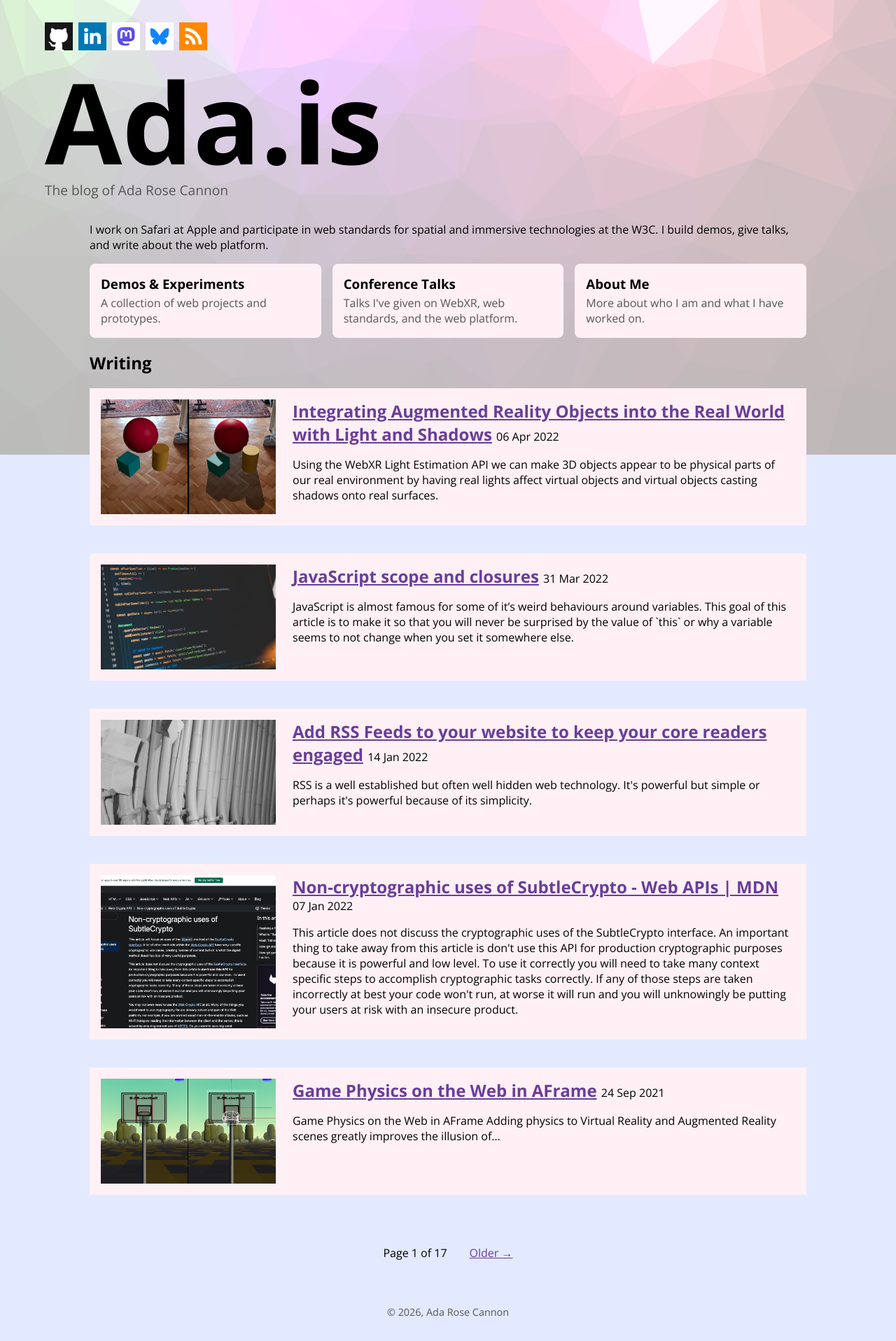
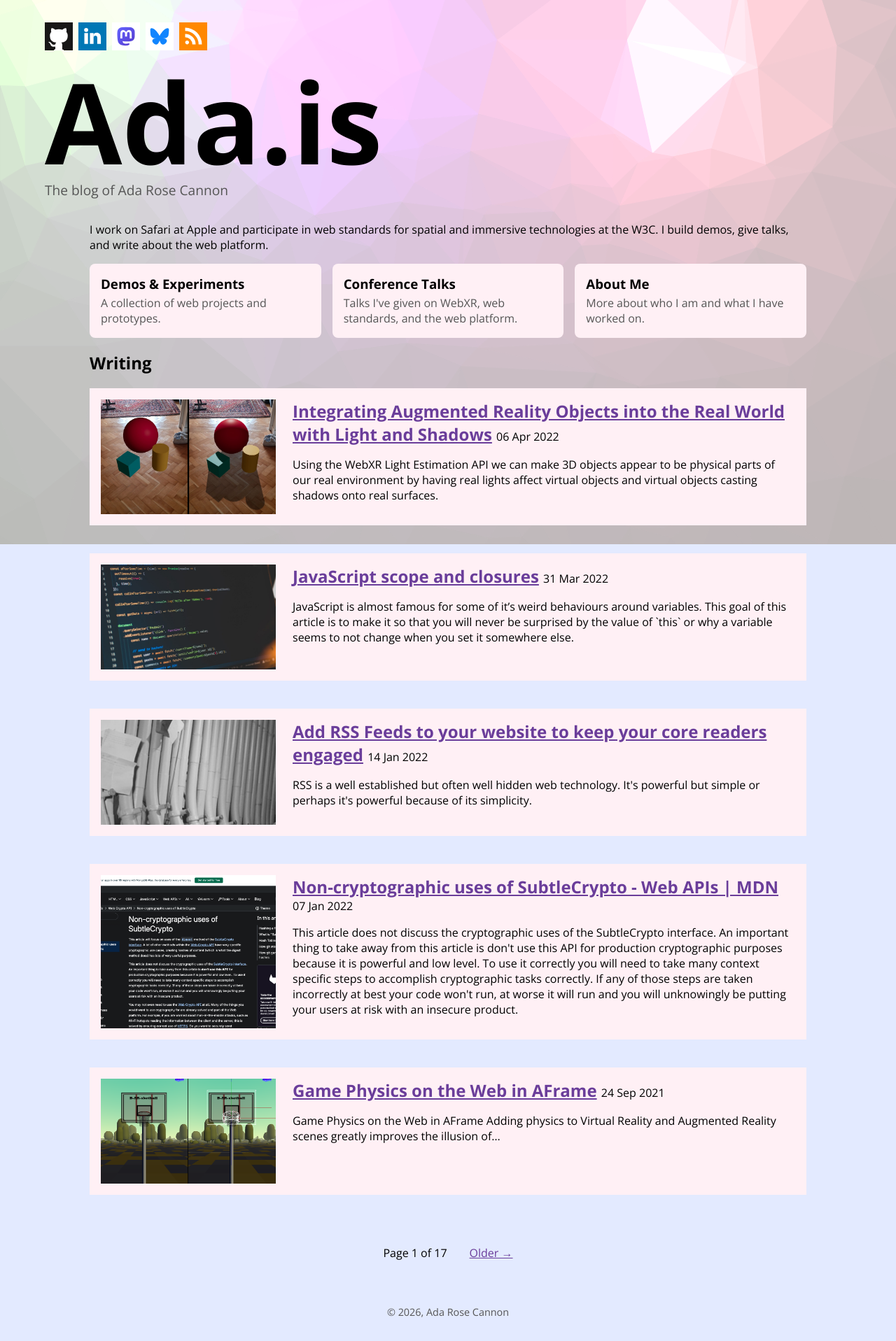
Before and after one commit to AdaRoseCannon/adarosecannon.github.io, a Jekyll site: the page built from index.html, in a window 1280 px wide. Shown: the whole page at 70% size. Built offline with Jekyll 4.4.1, drawn with Linux system fonts in a browser that asks for light colours; the list of posts is cut into pages by our own code.

Commit message:
calc background pos

```diff
--- a/styles/main.css
+++ b/styles/main.css
@@ -34,7 +34,7 @@ body {
   background-image: url(/images/pattern.svg);
   background-size: 100% auto;
   background-repeat: no-repeat;
-  background-position-y: calc(-60vw + 50vw);
+  background-position-y: 0 calc(-60.777vw + min(50vh, 60.777vw));
 
   @media (max-width: 600px) {
     padding: 0 1rem;
```
